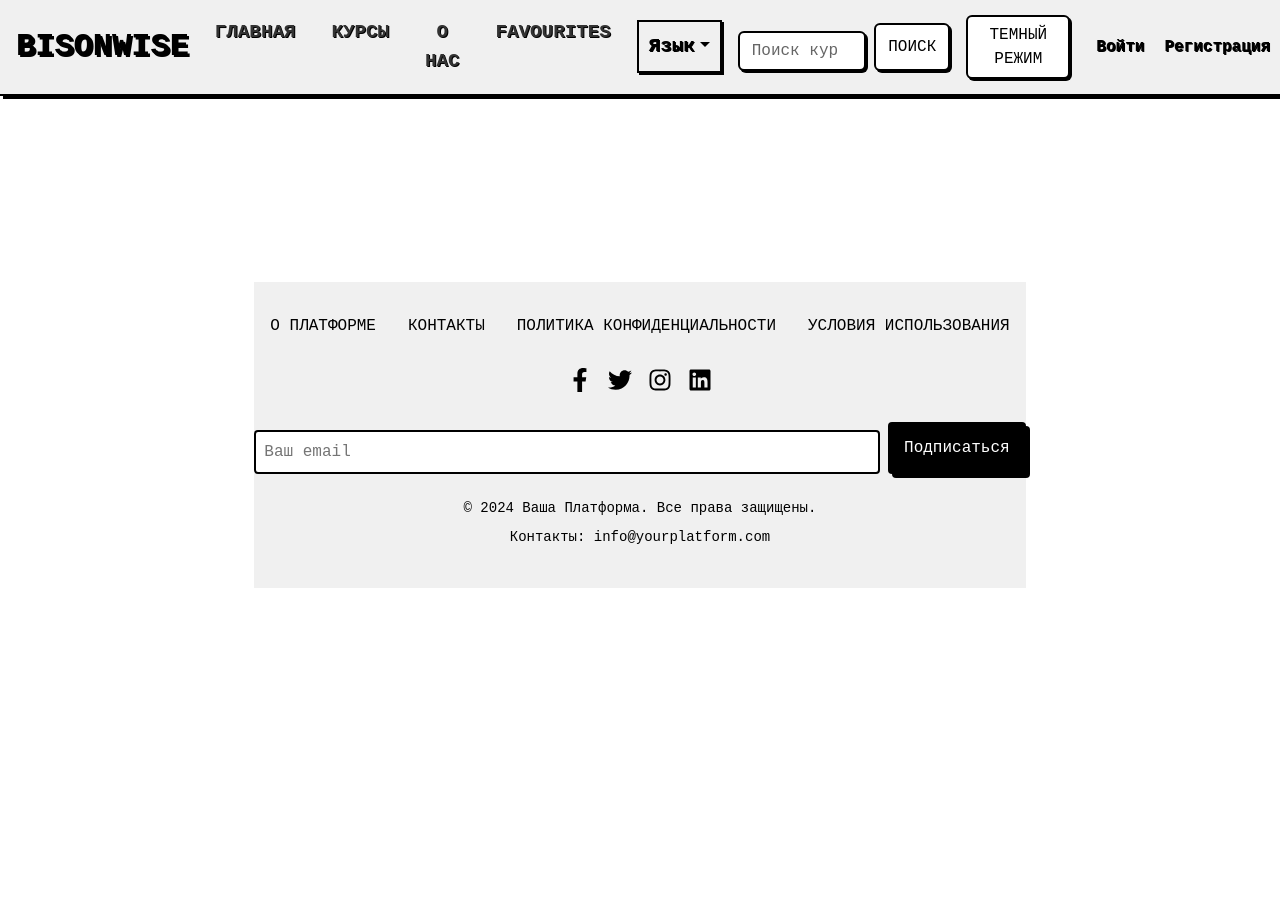
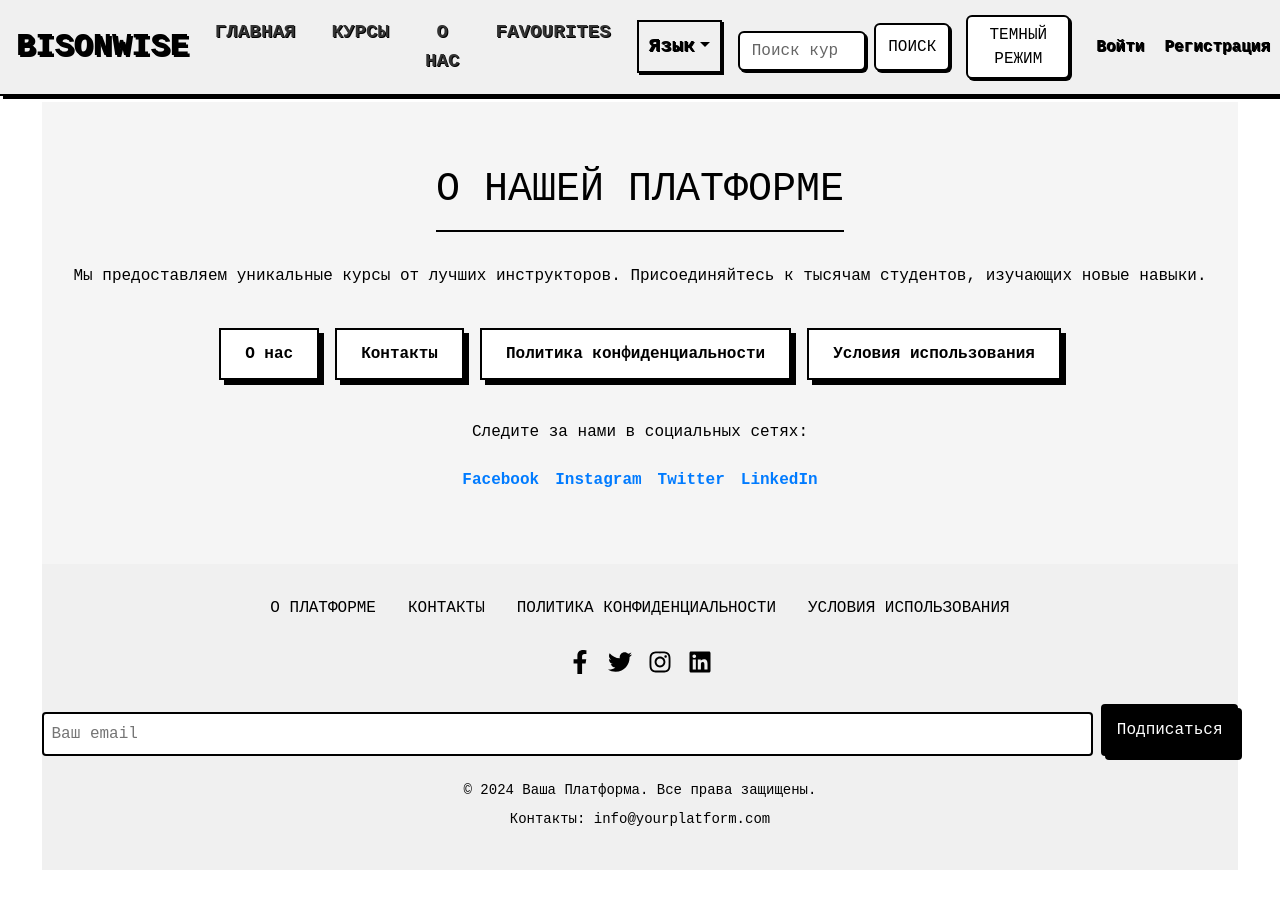
Before and after one commit to visualGravitySense/react-bisonwise, a React (Vite) app: page /about in a window 1280 px wide. Before the commit the page ends 800 px from the top, so only its background shows below. Built offline with nearby package versions, Linux system fonts and the light colour scheme.

Commit message:
sass import about component

```diff
--- a/src/App.jsx
+++ b/src/App.jsx
@@ -5,6 +5,7 @@ import Courses from './pages/Courses';
 import CourseDetail from './pages/Courses/CourseDetail';
 import Cart from './pages/Cart';
 import Favourites from './pages/Favourites';
+import About from './pages/About';
 import Checkout from './pages/Checkout';
 import Profile from './pages/Profile';
 import Login from './pages/Login';
@@ -15,6 +16,7 @@ import AdminDashboard from './pages/admin/Dashboard';
 import Header from "./components/Header";
 import Footer from "./components/Footer";
 import './App.css';
+// import './App.scss';
 
 function App() {
 
@@ -36,6 +38,7 @@ function App() {
         <Route path="/" element={<Home theme={theme} toggleTheme={toggleTheme} />} />
         <Route path="/courses" element={<Courses theme={theme} toggleTheme={toggleTheme} />} />
         <Route path="/favourites" element={<Favourites theme={theme} toggleTheme={toggleTheme} />} />
+        <Route path="/about" element={<About theme={theme} toggleTheme={toggleTheme} />} />
         <Route path="/courses/:id" element={<CourseDetail />} />
         <Route path="/cart" element={<Cart />} />
         <Route path="/checkout" element={<Checkout />} />
--- /dev/null
+++ b/src/App.scss
@@ -0,0 +1 @@
+@import '/node_modules/bootstrap/scss/bootstrap';
--- /dev/null
+++ b/src/pages/About.css
@@ -0,0 +1,70 @@
+.about-section {
+    padding: 4rem 2rem;
+    background-color: #f5f5f5;
+    color: #000;
+    font-family: 'Courier New', Courier, monospace;
+    text-align: center;
+}
+
+.dark-mode {
+    background-color: #111;
+    color: #fff;
+}
+
+.about-links {
+    margin: 2rem 0;
+}
+
+.about-link {
+    display: inline-block;
+    margin: 0.5rem;
+    padding: 0.75rem 1.5rem;
+    border: 2px solid #000;
+    text-decoration: none;
+    color: #000;
+    font-weight: bold;
+    background-color: #fff;
+    box-shadow: 5px 5px 0 #000;
+    transition: all 0.3s ease;
+}
+
+.dark-mode .about-link {
+    color: #fff;
+    background-color: #333;
+    border-color: #fff;
+    box-shadow: 5px 5px 0 #fff;
+}
+
+.about-link:hover {
+    transform: scale(1.05);
+    box-shadow: 7px 7px 0 #000;
+}
+
+.dark-mode .about-link:hover {
+    box-shadow: 7px 7px 0 #fff;
+}
+
+.social-media {
+    margin-top: 2rem;
+}
+
+.social-link {
+    display: inline-block;
+    margin: 0.5rem;
+    color: #007bff;
+    font-weight: bold;
+    text-decoration: none;
+    transition: color 0.3s ease;
+}
+
+.social-link:hover {
+    color: #0056b3;
+}
+
+.dark-mode .social-link {
+    color: #1e90ff;
+}
+
+.dark-mode .social-link:hover {
+    color: #87ceeb;
+}
--- /dev/null
+++ b/src/pages/About.jsx
@@ -0,0 +1,28 @@
+import React from 'react';
+import './About.css';
+
+const About = ({ theme }) => {
+  return (
+    <div className={`about-section ${theme === 'dark' ? 'dark-mode' : ''}`}>
+      <h2>О нашей платформе</h2>
+      <p>Мы предоставляем уникальные курсы от лучших инструкторов. Присоединяйтесь к тысячам студентов, изучающих новые навыки.</p>
+
+      <div className="about-links">
+        <a href="/about-us" className="about-link">О нас</a>
+        <a href="/contact" className="about-link">Контакты</a>
+        <a href="/privacy-policy" className="about-link">Политика конфиденциальности</a>
+        <a href="/terms" className="about-link">Условия использования</a>
+      </div>
+
+      <div className="social-media">
+        <p>Следите за нами в социальных сетях:</p>
+        <a href="https://facebook.com" target="_blank" rel="noopener noreferrer" className="social-link">Facebook</a>
+        <a href="https://instagram.com" target="_blank" rel="noopener noreferrer" className="social-link">Instagram</a>
+        <a href="https://twitter.com" target="_blank" rel="noopener noreferrer" className="social-link">Twitter</a>
+        <a href="https://linkedin.com" target="_blank" rel="noopener noreferrer" className="social-link">LinkedIn</a>
+      </div>
+    </div>
+  );
+};
+
+export default About;
```
